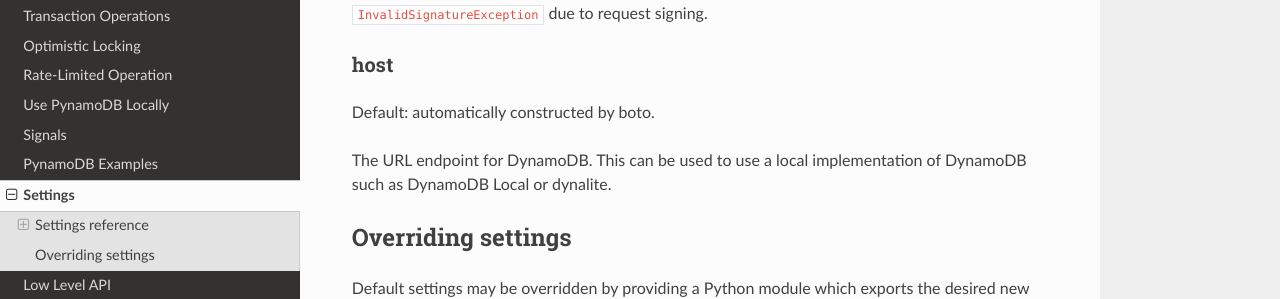
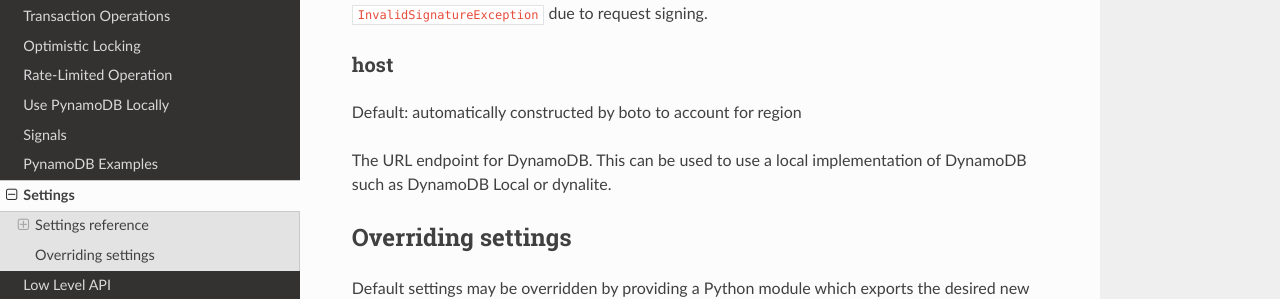
Before and after one commit to pynamodb/PynamoDB, a Sphinx documentation site: the page built from docs/settings.rst, in a window 1280 px wide and 900 px high, scrolled down 982 px. Shown: the part 360-659 px from the top of the window. Built offline with Sphinx 7.4.7 and the Read the Docs theme 2.0.0, drawn with Linux system fonts in a browser that asks for light colours.

Commit message:
Add region to host description
Co-authored-by: Ilya Konstantinov <ilya.konstantinov@gmail.com>

```diff
--- a/docs/settings.rst
+++ b/docs/settings.rst
@@ -73,7 +73,7 @@
 host
 ------
 
-Default: automatically constructed by boto.
+Default: automatically constructed by boto to account for region
 
 The URL endpoint for DynamoDB. This can be used to use a local implementation of DynamoDB such as DynamoDB Local or dynalite.
 
```
